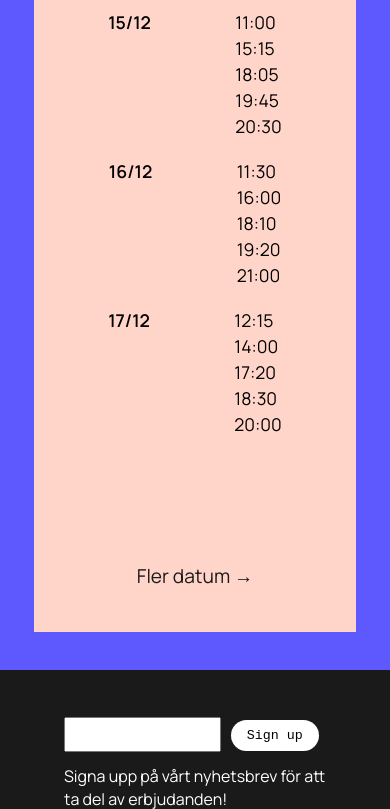
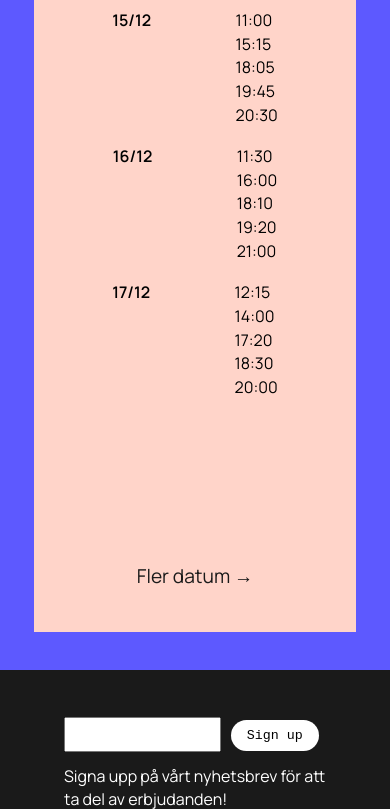
Before and after one commit to selmarosine/biokino, a plain HTML site: page detaljsida.html in a window 390 px wide. Shown: the part 1401-2210 px from the top of the page. Drawn offline with Linux system fonts and the light colour scheme; a web font is replaced by a local one.

Commit message:
mindre ändringar

```diff
--- a/detaljsida.css
+++ b/detaljsida.css
@@ -692,7 +692,7 @@ h5 {
   .cal-left,
   .day-month,
   .cal-right p {
-    font-size: 1.1rem;
+    font-size: 4.1vw;
     color: black;
     margin-bottom: 3%;
   }
--- a/style.css
+++ b/style.css
@@ -545,7 +545,7 @@ STARTSIDA
 -ett erbjudande       DONE
 -kommande filmer      DONE
 -signup nyhetsbrev    DONE
--footer               SEMI Selma
+-footer               DONE
 
 DETALJSIDA
 -hero med namn, bild från filmen      DONE
@@ -554,7 +554,7 @@ DETALJSIDA
 -bilder från filmen                   DONE
 -vilka datum man kan se den           DONE
 -vilka skådespelare som medverkar     DONE
--footer                               SEMI
+-footer                               DONE
 
 */
 
```
